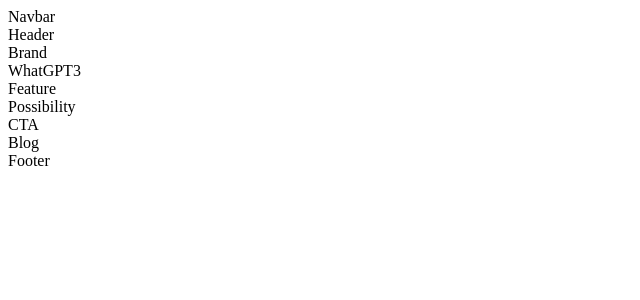
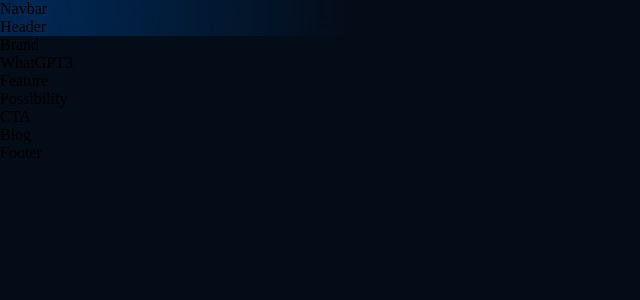
Before and after one commit to AdugboAghogho/gpt3_jsm, a React (Create React App) app: page / in a window 1280 px wide. Shown: the top 300 px of the page, without its empty margins (0-640 px from the left). Built offline with nearby package versions, Linux system fonts and the light colour scheme.

Commit message:
starting Navbar

```diff
--- /dev/null
+++ b/src/App.css
@@ -0,0 +1,93 @@
+* {
+    box-sizing: border-box;
+    padding: 0;
+    margin: 0;
+    scroll-behavior: smooth;
+  }
+
+  body {
+    background: var(--color-bg);
+  }
+
+  a {
+    color: unset;
+    text-decoration: none;
+  }
+
+  .gradient__bg {
+    background:-moz-radial-gradient(circle at 3% 25%, rgba(0, 40, 83, 1) 0%, rgba(4, 12, 24, 1) 25%);
+
+    /* safari 5.1+,chrome 10+ */
+    background:-webkit-radial-gradient(circle at 3% 25%, rgba(0, 40, 83, 1) 0%, rgba(4, 12, 24, 1) 25%);
+
+    /* opera 11.10+ */
+    background:-o-radial-gradient(circle at 3% 25%, rgba(0, 40, 83, 1) 0%, rgba(4, 12, 24, 1) 25%);
+
+    /* ie 10+ */
+    background:-ms-radial-gradient(circle at 3% 25%, rgba(0, 40, 83, 1) 0%, rgba(4, 12, 24, 1) 25%);
+
+    /* global 92%+ browsers support */
+    background:radial-gradient(circle at 3% 25%, rgba(0, 40, 83, 1) 0%, rgba(4, 12, 24, 1) 25%);
+  }
+
+  .gradient__text {
+    background: var(--gradient-text);
+    background-clip: text;
+    -webkit-background-clip: text;
+    -webkit-text-fill-color: transparent;
+  }
+
+  .section__padding {
+    padding: 4rem 6rem;
+  }
+
+  .section__margin {
+    margin: 4rem 6rem;
+  }
+
+  .scale-up-center {
+      -webkit-animation: scale-up-center 0.4s cubic-bezier(0.390, 0.575, 0.565, 1.000) both;
+      animation: scale-up-center 0.4s cubic-bezier(0.390, 0.575, 0.565, 1.000) both;
+  }
+
+  @-webkit-keyframes scale-up-center {
+    0% {
+      -webkit-transform: scale(0.5);
+              transform: scale(0.5);
+    }
+    100% {
+      -webkit-transform: scale(1);
+              transform: scale(1);
+    }
+  }
+
+  @keyframes scale-up-center {
+    0% {
+      -webkit-transform: scale(0.5);
+              transform: scale(0.5);
+    }
+    100% {
+      -webkit-transform: scale(1);
+              transform: scale(1);
+    }
+  }
+
+  @media screen and (max-width: 700px) {
+    .section__padding {
+      padding: 4rem;
+    }
+
+    .section__margin {
+      margin: 4rem;
+    }
+  }
+
+  @media screen and (max-width: 550px) {
+    .section__padding {
+      padding: 4rem 2rem;
+    }
+
+    .section__margin {
+      margin: 4rem 2rem;
+    }
+  }
--- a/src/App.js
+++ b/src/App.js
@@ -1,4 +1,5 @@
 import React from 'react'
+import './App.css'
 
 import { Footer, Blog, Possibility, Features, WhatGPT3, Header } from './containers'
 import { CTA, Brand, Navbar } from './components'
@@ -6,7 +7,7 @@
 const App = () => {
   return (
     <div className='App'>
-      <div className="gradinet__bg">
+      <div className="gradient__bg">
         <Navbar />
         <Header />
       </div>
--- /dev/null
+++ b/src/index.css
@@ -0,0 +1,14 @@
+@import url('https://fonts.googleapis.com/css2?family=Manrope:wght@200;300;400;500;600;700;800&display=swap');
+
+:root {
+  --font-family: 'Manrope', sans-serif;
+
+  --gradient-text: linear-gradient(89.97deg, #AE67FA 1.84%, #F49867 102.67%);
+  --gradient-bar: linear-gradient(103.22deg, #AE67FA -13.86%, #F49867 99.55%);
+
+  --color-bg: #040C18;
+  --color-footer : #031B34;
+  --color-blog: #042c54;
+  --color-text: #81AFDD;
+  --color-subtext: #FF8A71;
+}
--- a/src/index.js
+++ b/src/index.js
@@ -2,5 +2,6 @@
 import ReactDOM  from 'react-dom';
 
 import App from './App';
+import './index.css'
 
 ReactDOM.render(<App />, document.getElementById('root'));
```
